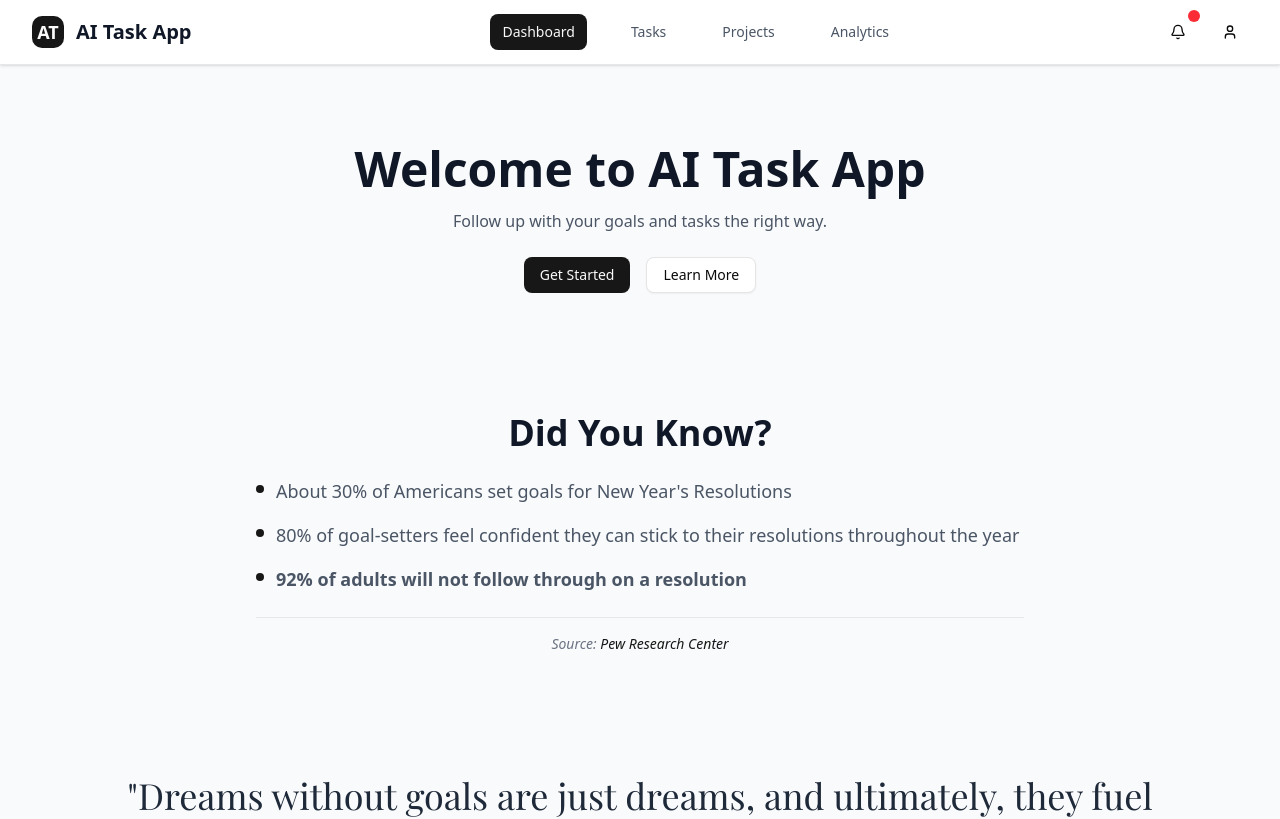
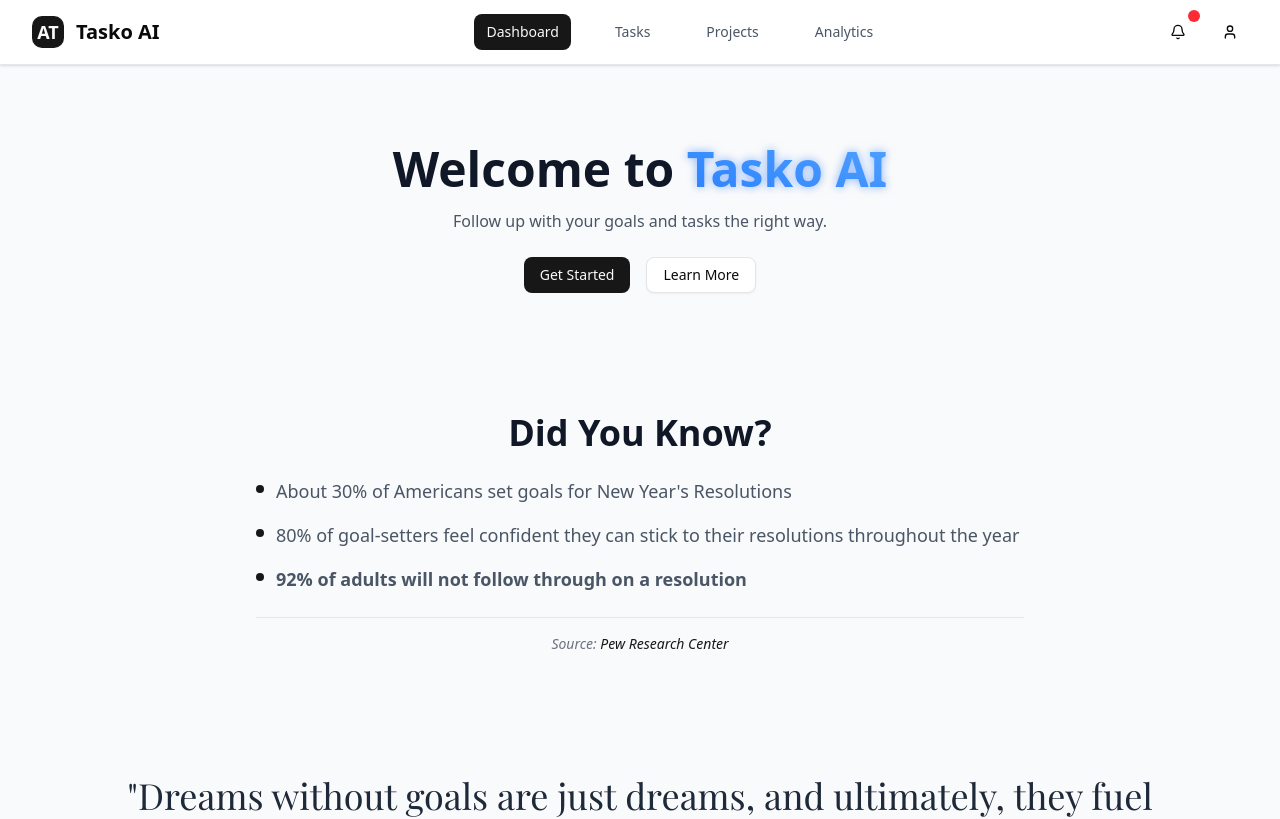
Before and after one commit to simulati0n/AITaskApp_hackumbc, a React (Vite) app in the folder frontend/: page / in a window 1280 px wide. Shown: the top 819 px of the page. Built offline with nearby package versions, Linux system fonts and the light colour scheme; a web font is replaced by a local one.

Commit message:
Added image and banner title design

```diff
--- a/frontend/src/components/Banner.jsx
+++ b/frontend/src/components/Banner.jsx
@@ -7,7 +7,9 @@ export default function Banner() {
             <div className="mb-12 bg-white-50 dark:bg-gray-900">
             <main className="max-w-7xl mx-auto py-6 px-4 sm:px-6 lg:px-8">
             <div className="text-center  justpx-4 py-6 sm:px-0">
-                <h1 className="text-5xl font-bold text-gray-900 dark:text-white mb-4">Welcome to AI Task App</h1>
+                <h1 className="text-5xl font-bold text-gray-900 dark:text-white mb-4">
+                    Welcome to <span className="bg-gradient-to-bl from-blue-400 to-blue-500 bg-clip-text text-transparent drop-shadow-[0_0_5px_rgba(59,130,246,0.6)]">Tasko AI</span>
+                </h1>
                 <p className="text-gray-600 dark:text-gray-300 mb-6">
                 Follow up with your goals and tasks the right way.
                 </p>
--- a/frontend/src/components/FactsAndQuotes.jsx
+++ b/frontend/src/components/FactsAndQuotes.jsx
@@ -36,9 +36,10 @@ export default function FactsAndQuotes() {
                         the road to achieving your dreams, you must apply discipline, but more importantly, consistency."
                     </p>
                     <div className="flex justify-center">
-                    <footer className="text-lg text-gray-600 dark:text-gray-400">
+                    <footer className=" text-lg text-gray-600 dark:text-gray-400">
                         — Denzel Washington
                     </footer>
+                    <img className="ml-10 w-27 h-25 rounded-full" src="/denzel-washington.jpg" alt="Denzel Washington" />
                     </div>
                 </blockquote>
             </div>
--- a/frontend/src/components/Navbar.jsx
+++ b/frontend/src/components/Navbar.jsx
@@ -28,8 +28,8 @@ const Navbar = () => {
               <div className="h-8 w-8 bg-primary rounded-lg flex items-center justify-center">
                 <span className="text-primary-foreground font-bold text-lg">AT</span>
               </div>
-              <span className="ml-3 text-xl font-bold text-gray-900 dark:text-white">
-                AI Task App
+              <span className="ml-3 text-xl font-bold text--900 dark:text-white">
+                Tasko AI
               </span>
             </Link>
           </div>
```
